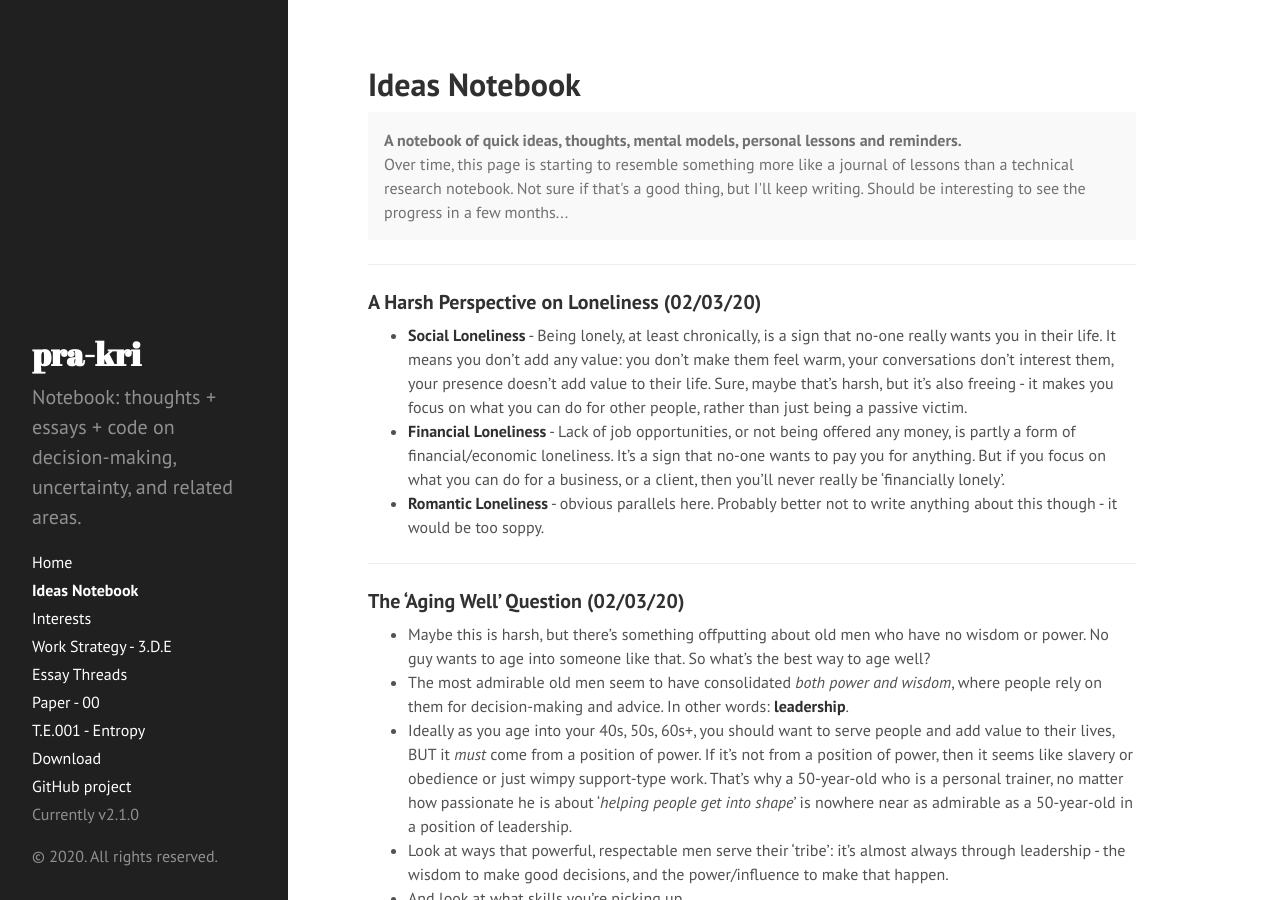
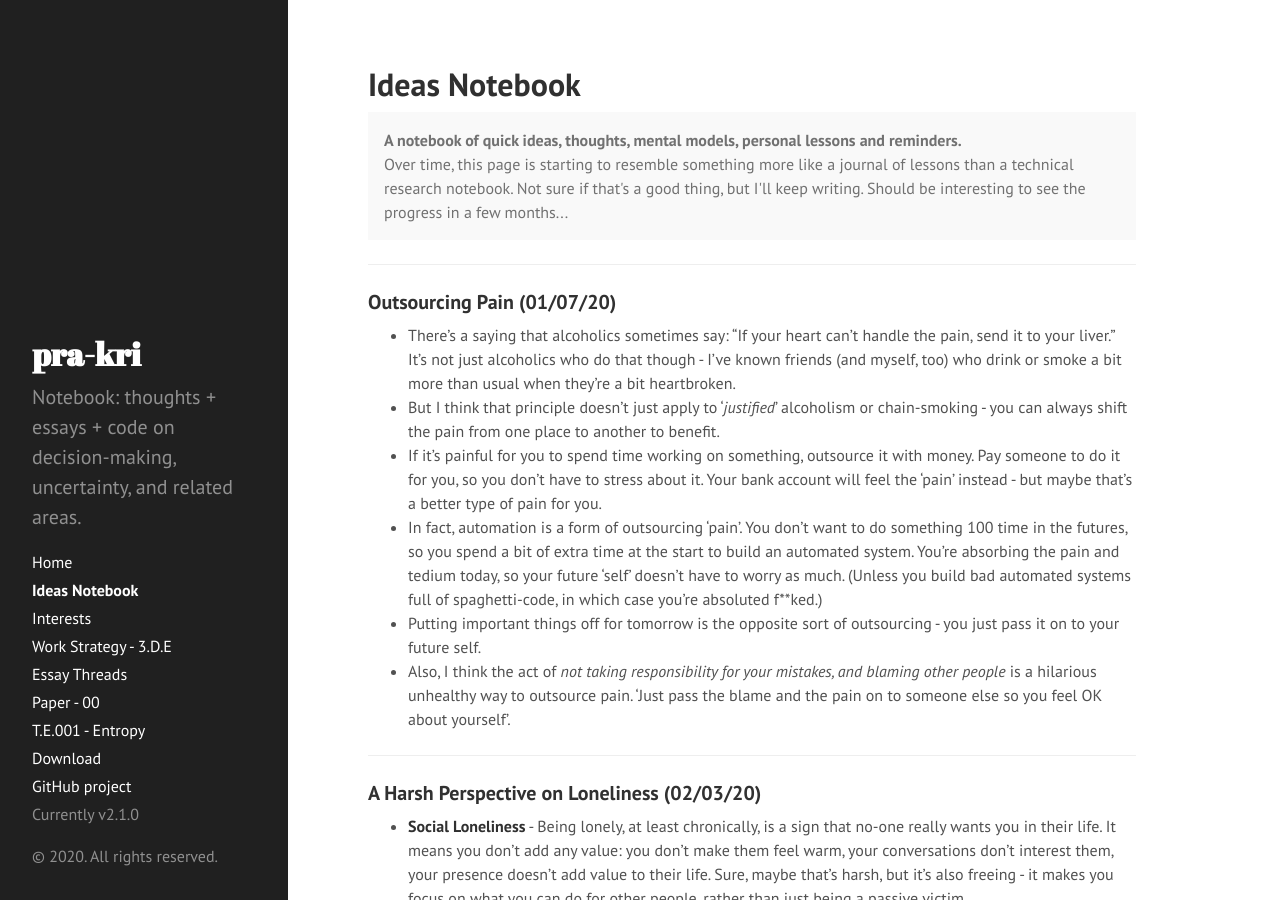
Before and after one commit to pra-kri/pra-kri.github.io, a Jekyll site: the page built from IdeasNotebook.md, in a window 1280 px wide and 900 px high. Built offline with Jekyll 4.4.1, drawn with Linux system fonts in a browser that asks for light colours.

Commit message:
Update IdeasNotebook.md

```diff
--- a/IdeasNotebook.md
+++ b/IdeasNotebook.md
@@ -8,6 +8,16 @@ title: Ideas Notebook
   Over time, this page is starting to resemble something more like a journal of lessons than a technical research notebook. Not sure if that's a good thing, but I'll keep writing. Should be interesting to see the progress in a few months...
 </p>
 
+
+---
+
+### Outsourcing Pain (01/07/20)
+* There's a saying that alcoholics sometimes say: "If your heart can't handle the pain, send it to your liver." It's not just alcoholics who do that though - I've known friends (and myself, too) who drink or smoke a bit more than usual when they're a bit heartbroken.
+* But I think that principle doesn't just apply to '*justified*' alcoholism or chain-smoking - you can always shift the pain from one place to another to benefit.
+* If it's painful for you to spend time working on something, outsource it with money. Pay someone to do it for you, so you don't have to stress about it. Your bank account will feel the 'pain' instead - but maybe that's a better type of pain for you.
+* In fact, automation is a form of outsourcing 'pain'. You don't want to do something 100 time in the futures, so you spend a bit of extra time at the start to build an automated system. You're absorbing the pain and tedium today, so your future 'self' doesn't have to worry as much. (Unless you build bad automated systems full of spaghetti-code, in which case you're absoluted f\*\*ked.)
+* Putting important things off for tomorrow is the opposite sort of outsourcing - you just pass it on to your future self.
+* Also, I think the act of *not taking responsibility for your mistakes, and blaming other people* is a hilarious unhealthy way to outsource pain. 'Just pass the blame and the pain on to someone else so you feel OK about yourself'.
 
 ---
 
```
